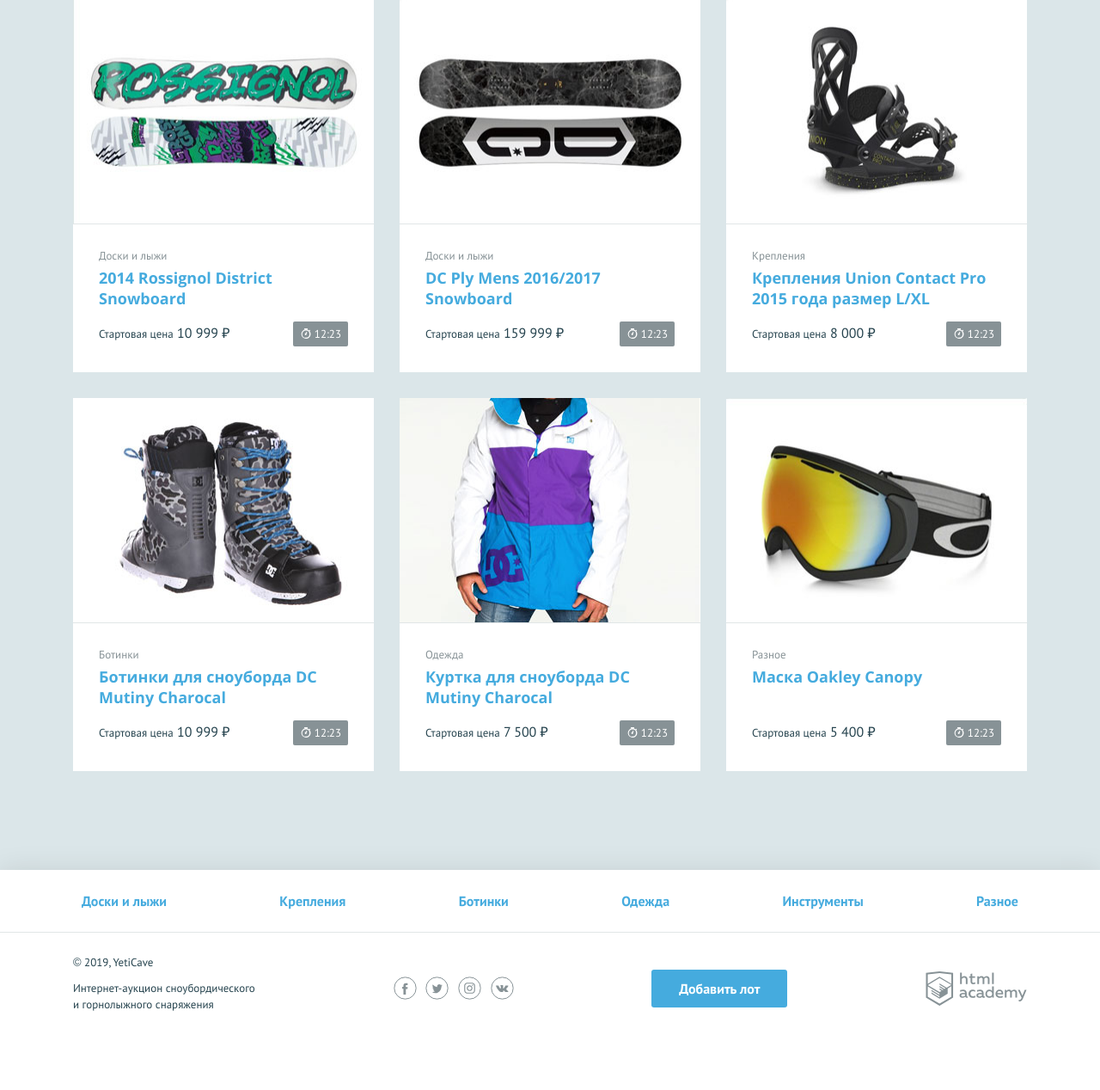
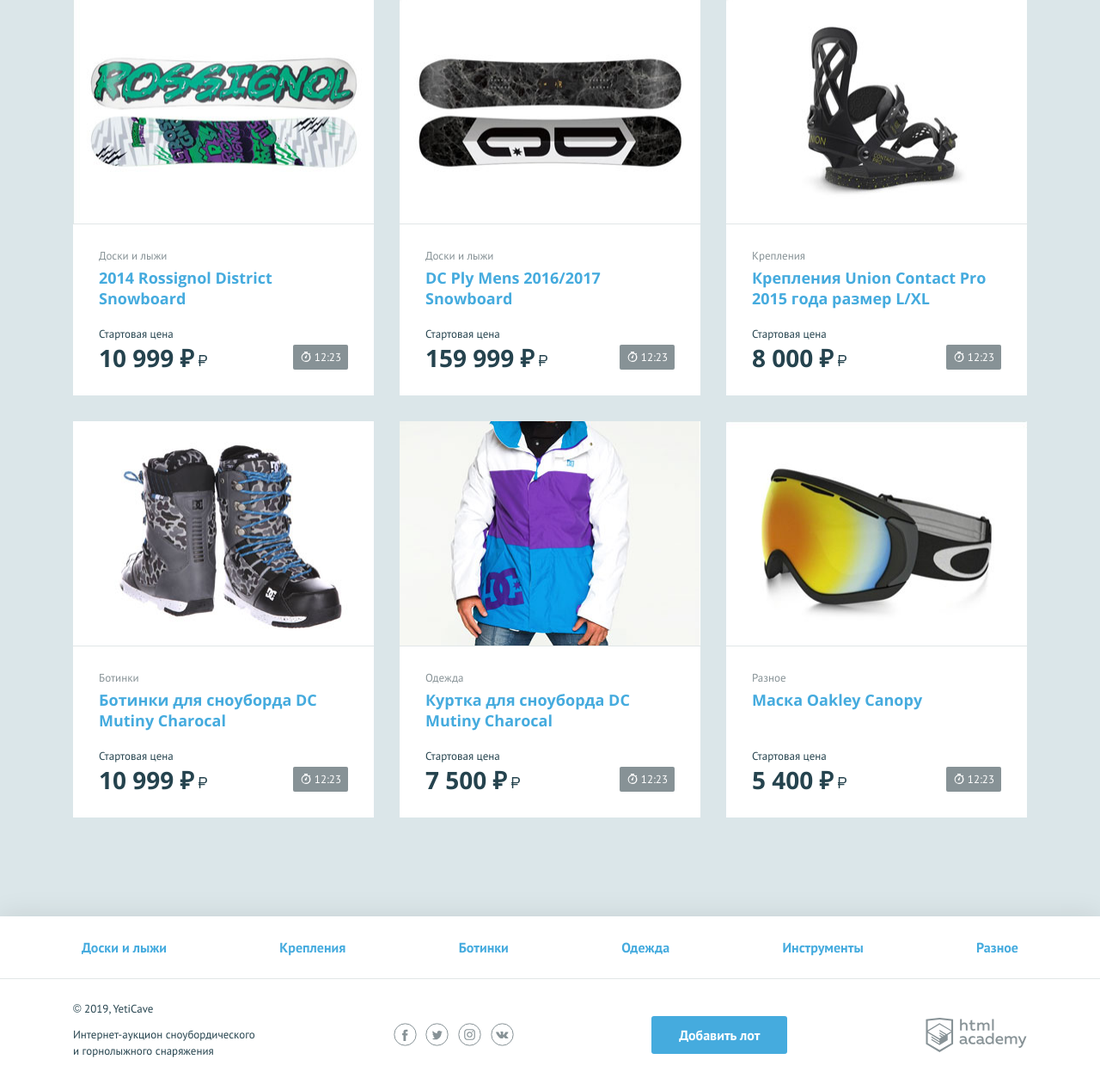
Before and after one commit to Oleg-88/1003737-yeticave-9, a PHP site: page / in a window 1280 px wide. Shown: the part 637-1905 px from the top of the page at 86% size. Before the commit the page ends 1813 px from the top, so only its background shows below. Run offline with PHP 8.4, Linux system fonts and the light colour scheme.

Commit message:
Функция и сокращение синтаксиса.

```diff
--- a/index.php
+++ b/index.php
@@ -123,7 +123,7 @@ $user_name = 'Олег Русак';
                     <div class="lot__state">
                         <div class="lot__rate">
                             <span class="lot__amount">Стартовая цена</span>
-                            <?= prices($item['price']);?>
+                            <span class="lot__cost"><?= prices($item['price']);?><b class="rub">р</b></span>
                         </div>
                         <div class="lot__timer timer">
                             12:23
```
